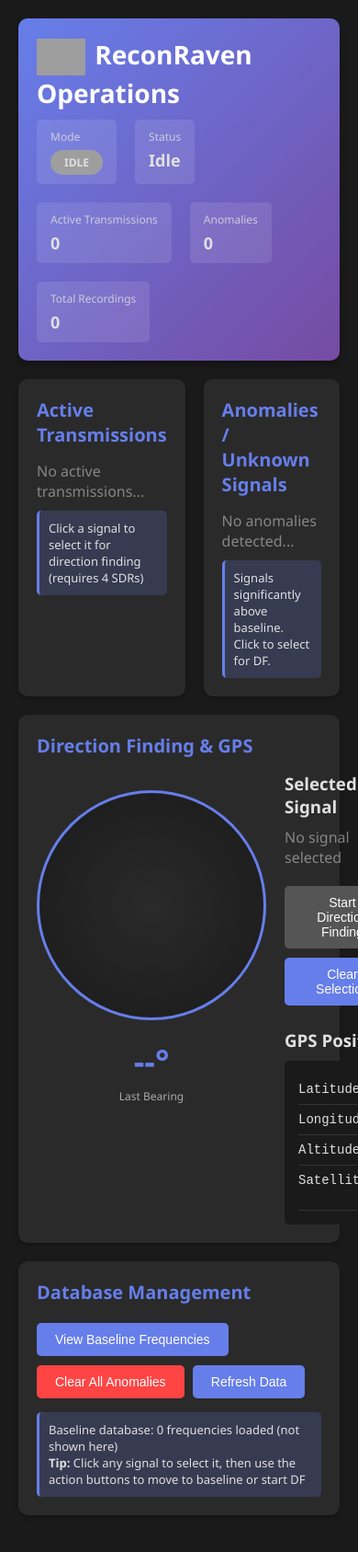
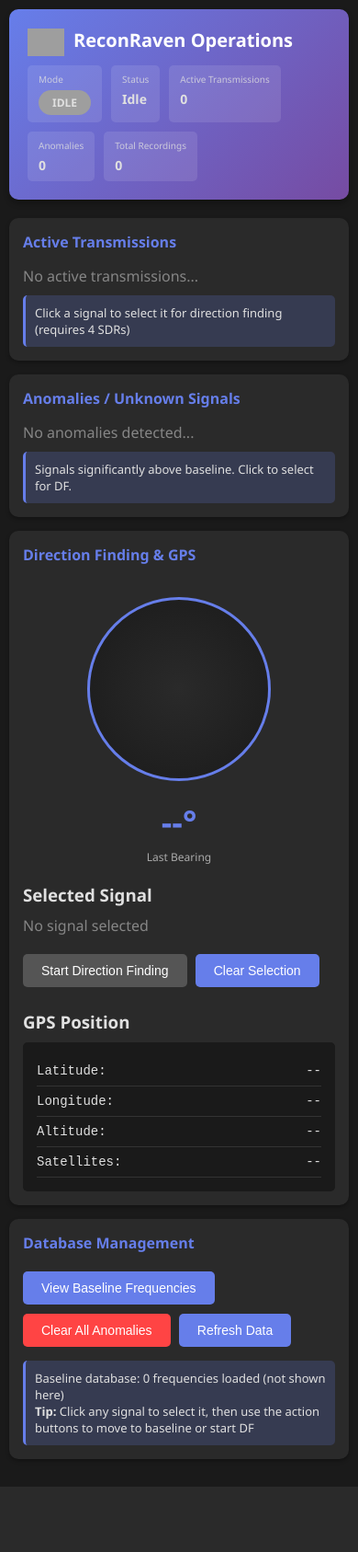
Before and after one commit to kamakauzy/ReconRaven, a Flask app: page / in a window 390 px wide; the page is wider, and only the part inside the window is pictured. Shown: that part at 92% size. After the commit the page ends 1616 px from the top of that part, so only its background shows below. Run offline with Flask 3, Linux system fonts and the light colour scheme; parts of the project's set-up code (start-up, migrations or seed data) failed here and were passed over; some libraries are stand-ins or nearby versions; grey boxes are pictures that could not be loaded.

Commit message:
Fixed signal routing bug + added mobile responsive design
- Fixed: New signals now appear in Anomalies panel (right side) not Active Transmissions
- Added mobile responsive CSS with media queries
- Mobile devices get single column layout, smaller text, compact spacing
- Active Transmissions now filters out 'Unknown Device' entries
- Only properly identified devices show in Active Transmissions

```diff
--- a/visualization/templates/dashboard.html
+++ b/visualization/templates/dashboard.html
@@ -17,6 +17,63 @@
             background: #1a1a1a;
             color: #e0e0e0;
             padding: 20px;
+        }
+
+        /* Mobile styles */
+        @media (max-width: 768px) {
+            body {
+                padding: 10px;
+            }
+
+            .header h1 {
+                font-size: 20px !important;
+            }
+
+            .header h1 img {
+                height: 30px !important;
+            }
+
+            .status-bar {
+                gap: 10px !important;
+            }
+
+            .status-item {
+                padding: 8px 12px !important;
+            }
+
+            .status-label {
+                font-size: 10px !important;
+            }
+
+            .status-value {
+                font-size: 14px !important;
+            }
+
+            .dashboard-grid {
+                grid-template-columns: 1fr !important;
+                gap: 15px !important;
+            }
+
+            .panel {
+                padding: 15px !important;
+            }
+
+            .panel h2 {
+                font-size: 16px !important;
+            }
+
+            .compass {
+                width: 200px !important;
+                height: 200px !important;
+            }
+
+            .df-panel {
+                flex-direction: column !important;
+            }
+
+            .signal-list {
+                max-height: 300px !important;
+            }
         }
 
         .header {
@@ -434,7 +491,8 @@
         });
 
         socket.on('new_signal', (signal) => {
-            addSignalToActiveList(signal);
+            // New signals from scanner are anomalies, not active transmissions
+            addAnomalyToList(signal);
         });
 
         socket.on('new_bearing', (bearing) => {
@@ -469,8 +527,14 @@
             // Update active transmissions (identified devices that have actually transmitted)
             const activeList = document.getElementById('active-list');
             if (data.identified_devices && data.identified_devices.length > 0) {
-                activeList.innerHTML = '';
-                data.identified_devices.forEach(device => addSignalToActiveList(device));
+                // Only show devices that are actually identified (not "Unknown Device")
+                const knownDevices = data.identified_devices.filter(d => d.name && d.name !== 'Unknown Device');
+                if (knownDevices.length > 0) {
+                    activeList.innerHTML = '';
+                    knownDevices.forEach(device => addSignalToActiveList(device));
+                } else {
+                    activeList.innerHTML = '<p style="opacity: 0.5;">No active transmissions...</p>';
+                }
             }
 
             // Update anomalies
```
